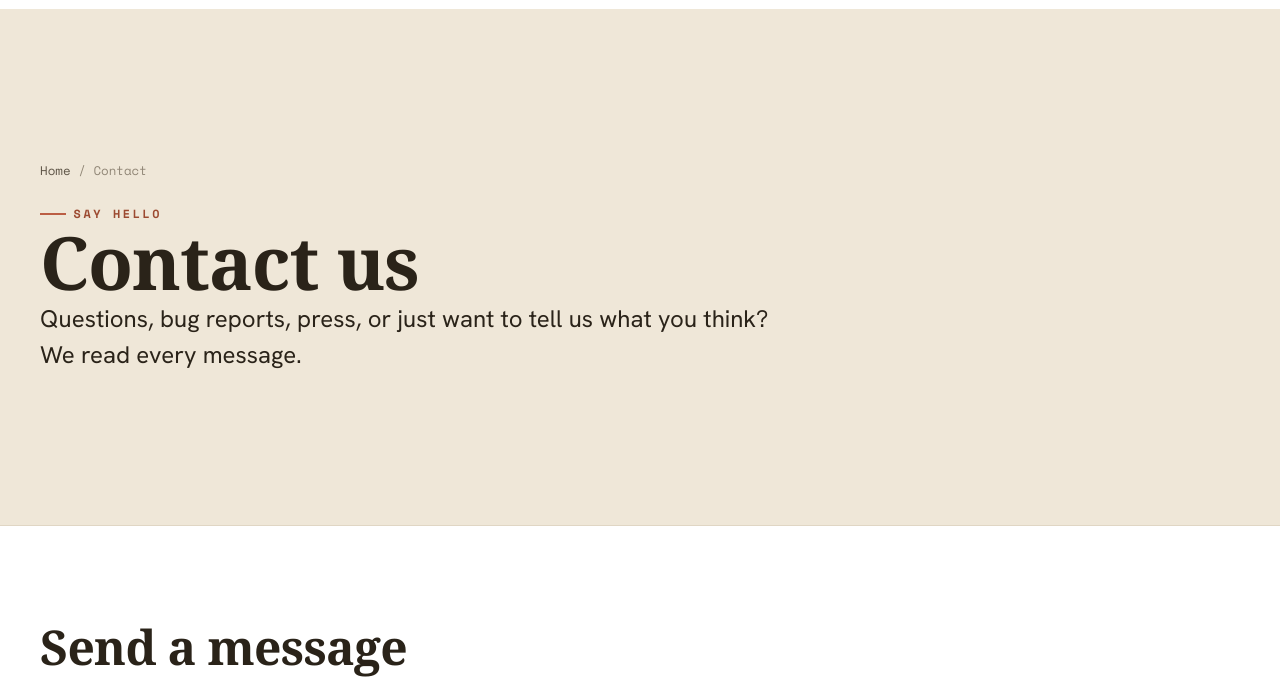
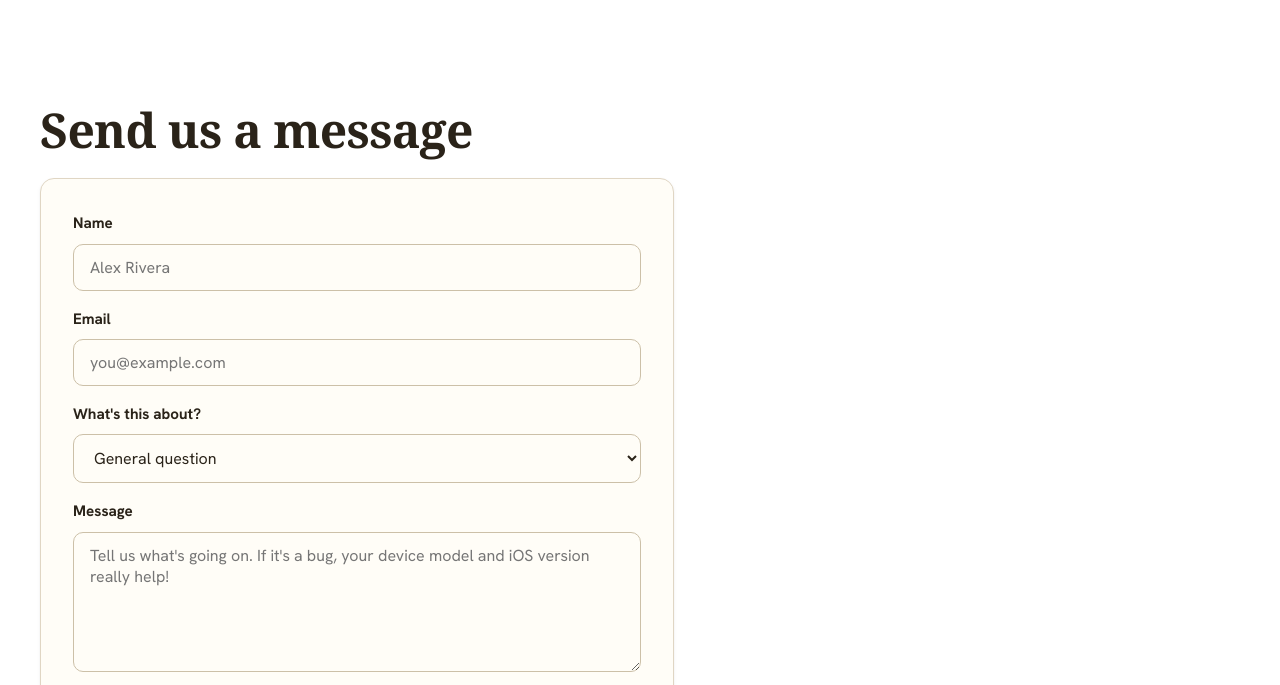
Before and after one commit to TangSoftwareLLC/TangSoftwareWebsite, a plain HTML site: page contact.html in a window 1280 px wide. Shown: the part 67-752 px from the top of the page. Drawn offline with nearby package versions, Linux system fonts and the light colour scheme; a web font is replaced by a local one.

Commit message:
update contact us oage

```diff
--- a/contact.html
+++ b/contact.html
@@ -64,20 +64,11 @@
   </header>
 
   <main id="main">
-    <section class="page-hero">
-      <div class="wrap">
-        <p class="crumbs"><a href="index.html">Home</a> / Contact</p>
-        <span class="eyebrow">Say hello</span>
-        <h1>Contact us</h1>
-        <p class="lede" style="max-width:56ch;">Questions, bug reports, press, or just want to tell us what you think? We read every message.</p>
-      </div>
-    </section>
-
     <section>
       <div class="wrap contact-grid">
         <!-- FORM -->
         <div class="reveal">
-          <h2 style="margin-bottom:var(--space-lg);">Send a message</h2>
+          <h2 style="margin-bottom:var(--space-lg);">Send us a message</h2>
           <form class="card" data-mailto="support@tangsoftware.net" data-subject="Website contact" novalidate>
             <div class="field">
               <label for="c-name">Name</label>
@@ -91,8 +82,8 @@
               <label for="c-topic">What's this about?</label>
               <select id="c-topic" name="topic">
                 <option>General question</option>
-                <option>Bubble Merge - Classic support</option>
                 <option>Apartment 520</option>
+                <option>Elliot's room</option>
                 <option>Bug report</option>
                 <option>Press &amp; media</option>
                 <option>Business &amp; partnerships</option>
```
